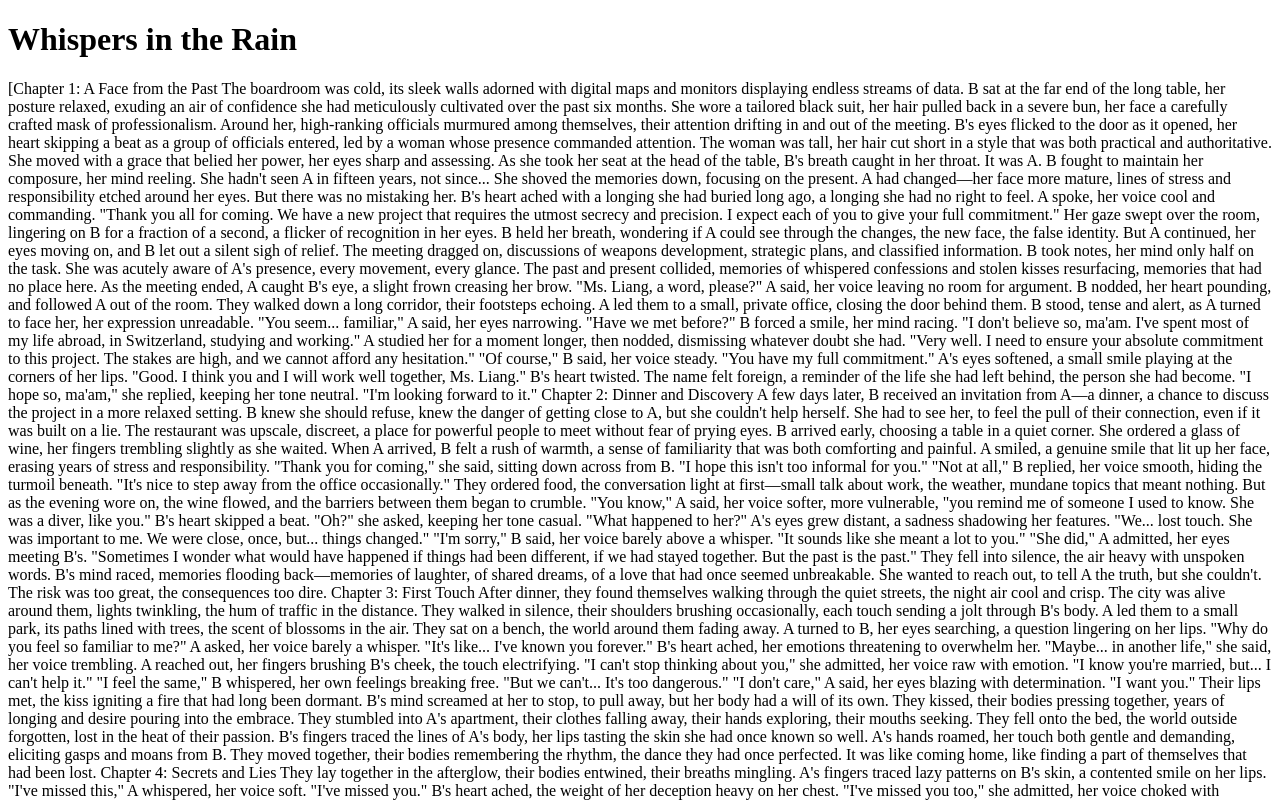
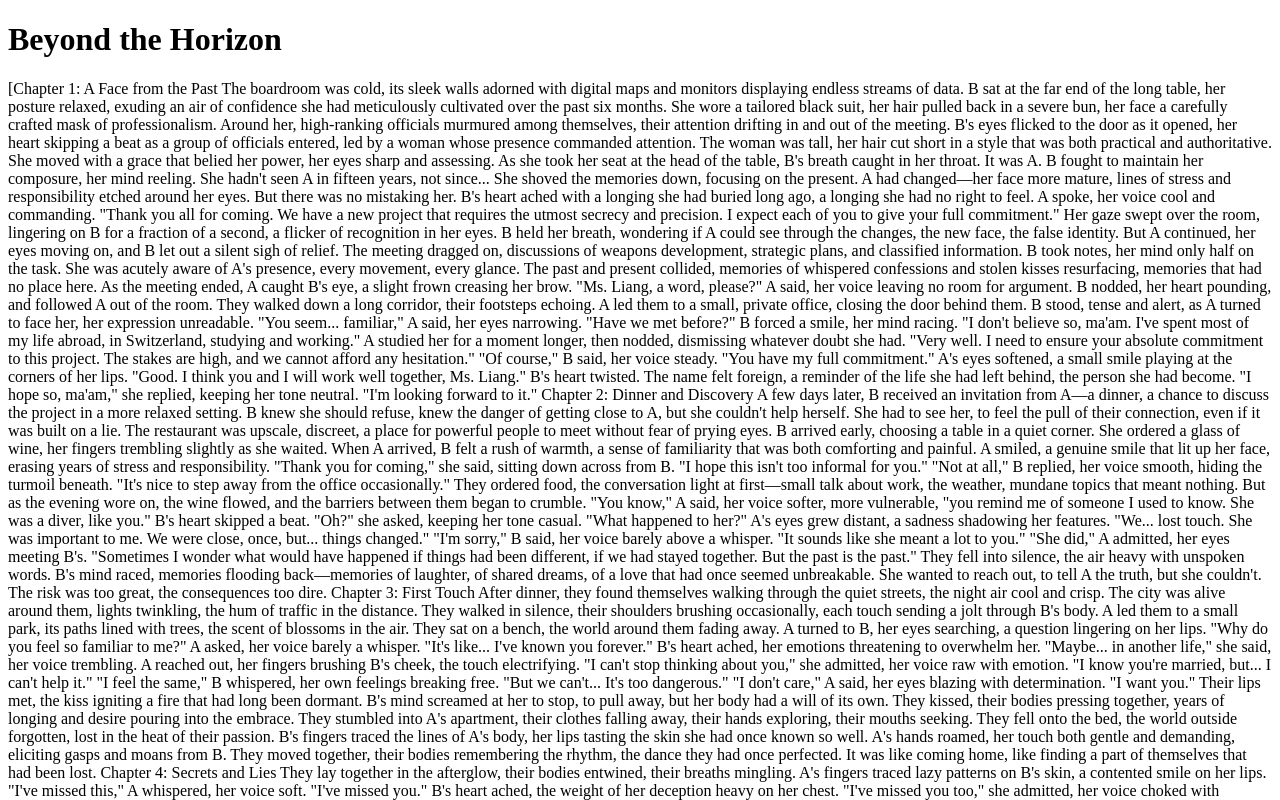
Before and after one commit to woodwardo250/yuristories, a plain HTML site: page story3.html in a window 1280 px wide. Shown: the top 800 px of the page. Drawn offline with Linux system fonts and the light colour scheme.

Commit message:
Update story3.html

```diff
--- a/story3.html
+++ b/story3.html
@@ -3,10 +3,10 @@
 <head>
     <meta charset="UTF-8">
     <meta name="viewport" content="width=device-width, initial-scale=1.0">
-    <title>The Whispers in the Rain</title>
+    <title>Beyond the Horizon</title>
 </head>
 <body>
-    <h1>Whispers in the Rain</h1>
+    <h1>Beyond the Horizon</h1>
     <p>[Chapter 1: A Face from the Past
 
 The boardroom was cold, its sleek walls adorned with digital maps and monitors displaying endless streams of data. B sat at the far end of the long table, her posture relaxed, exuding an air of confidence she had meticulously cultivated over the past six months. She wore a tailored black suit, her hair pulled back in a severe bun, her face a carefully crafted mask of professionalism. Around her, high-ranking officials murmured among themselves, their attention drifting in and out of the meeting.
@@ -162,3 +162,7 @@ B nodded, tears streaming down her face. "I'm sorry," she whispered, her voice b
 "Go," A said, her voice cracking. "Before I change my mind."
 
 B turned, her heart breaking, and ran, disappearing into the night. A watched her go, her own heart shattering, knowing she would never see B again. She had made her choice, and now she had to live with it. The war raged on, but in that moment, A and B were just two lost souls, torn apart by love and duty, their fates intertwined, yet forever separate.
+
+            <p><a href="index.html">Back to Home</a></p>
+</body>
+</html>
```
